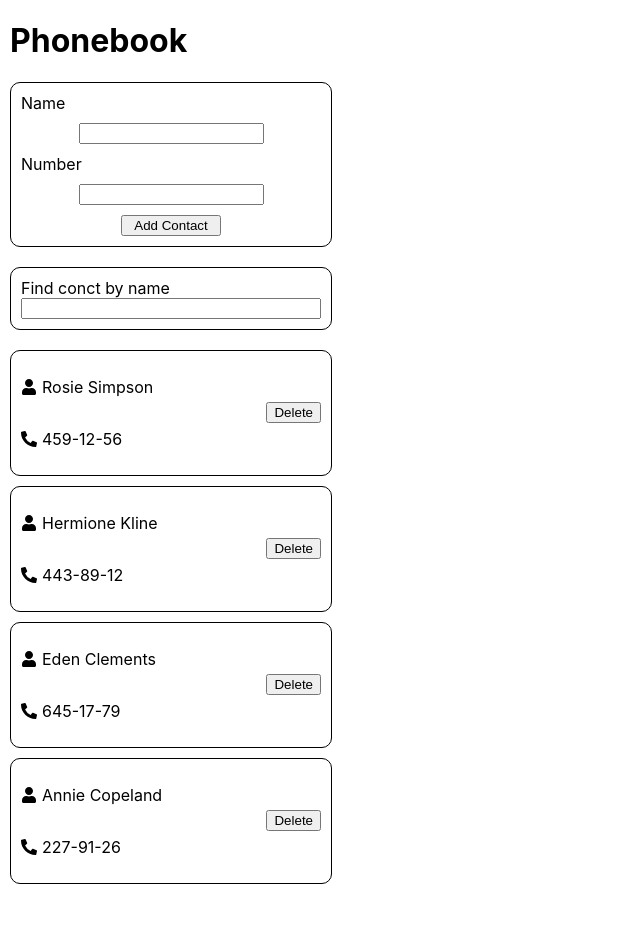
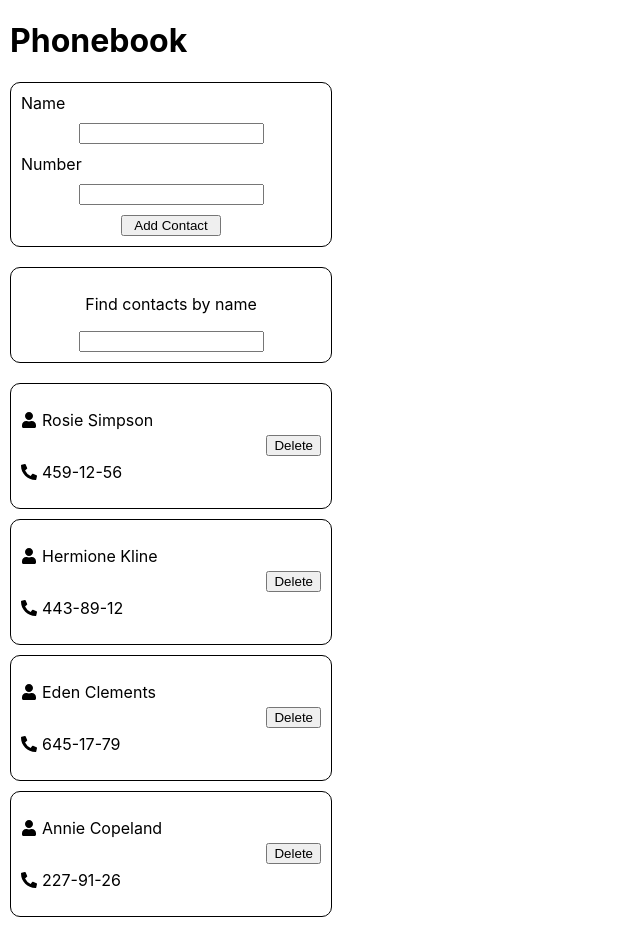
Before and after one commit to MichaelTetris/goit-react-hw-03, a React (Vite) app: page / in a window 1280 px wide. Shown: the whole page, without its empty margins (0-640 px from the left). Before the commit the page ends 900 px from the top, so only its background shows below. Built offline with nearby package versions, Linux system fonts and the light colour scheme.

Commit message:
added filter search

```diff
--- a/src/components/App.jsx
+++ b/src/components/App.jsx
@@ -35,6 +35,11 @@ const App = () => {
     contact.name.toLowerCase().includes(filter.toLowerCase())
   );
 
+  const handleFilter = (event) => {
+    const value = event.target.value;
+    setFilter(value);
+  };
+
   // function delete contact
   const deleteContact = (contactId) => {
     console.log(contactId);
@@ -47,8 +52,8 @@ const App = () => {
     <div className={css.container}>
       <h1>Phonebook</h1>
       <ContactForm onAdd={addContact} />
-      <SearchBox />
-      <ContactList contacts={contacts}  onDelete={deleteContact} />
+      <SearchBox value={filter} onFilter={handleFilter}/>
+      <ContactList contacts={contacts} filteredUserName={filteredContacts}  onDelete={deleteContact} />
     </div>
   );
 };
--- a/src/components/ContactList/ContactList .jsx
+++ b/src/components/ContactList/ContactList .jsx
@@ -2,10 +2,10 @@
 import Contact from "./Contact";
 import css from "./element.module.css";
 
-function ContactList ({contacts , onDelete}) {
+function ContactList ({contacts, filteredUserName, onDelete}) {
   return (
     <ul>
-      {contacts.map((contact) => (
+      {filteredUserName.map((contact) => (
         <li  key={contact.id}>
           <Contact data={contact} onDelete={onDelete} />
         </li>
--- a/src/components/SearchBox/SearchBox.jsx
+++ b/src/components/SearchBox/SearchBox.jsx
@@ -1,17 +1,15 @@
-import { Formik, Form, Field} from 'formik';
-import css from "./search.module.css"
+/* import { Formik, Form, Field} from 'formik'; */
+import css from "./search.module.css";
 
-
-const SearchBox = () => {
+const SearchBox = ({ value, onFilter }) => {
   return (
-
-    <Formik>
-      <Form className= {css.container}>
-      <label htmlFor='filter'>Find conct by name</label>
-      <Field name='filter'/>
-      </Form>
-    </Formik>
-  )
+    <div className={css.container}>
+      <p>Find contacts by name</p>
+      <label>
+        <input type="text" name="searchBox" value={value} onChange={onFilter} />
+      </label>
+    </div>
+  );
 };
 
 export default SearchBox;
--- a/src/components/SearchBox/search.module.css
+++ b/src/components/SearchBox/search.module.css
@@ -7,6 +7,7 @@
   border-radius: 10px;
   padding: 10px;
   margin-bottom: 20px;
+  align-items: center;
 
 }
 
```
